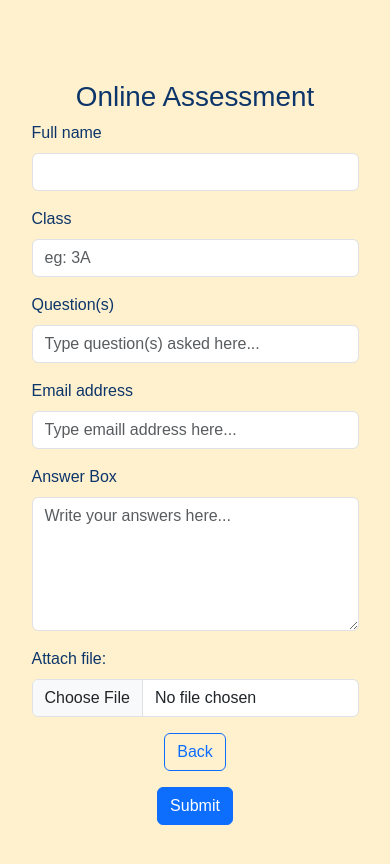
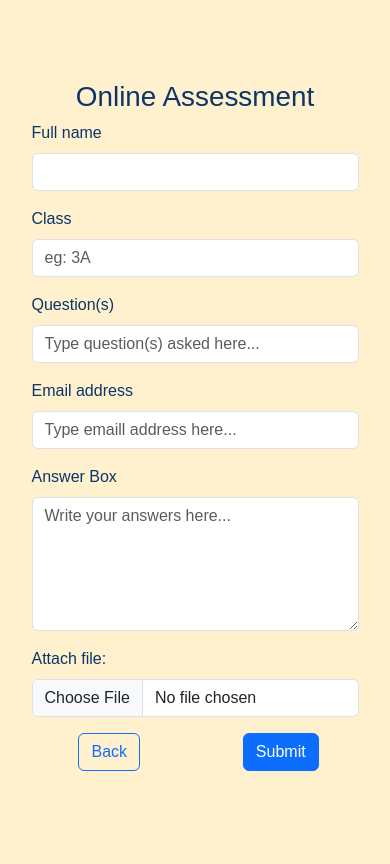
Before and after one commit to askdebb/jhs-assessment, a plain HTML site: page pages/home_assignment.html in a window 390 px wide. Drawn offline with nearby package versions, Linux system fonts and the light colour scheme; a web font is replaced by a local one.

Commit message:
modified home-onlineassignment page buttons

```diff
--- a/pages/home_assignment.html
+++ b/pages/home_assignment.html
@@ -68,12 +68,12 @@
               </div>
             </div>
 
-            <div class="col-md-6 form-btn ">
+            <div class="col-6 form-btn ">
               <a class="btn btn-tertiary btn-outline-primary" href="./b9-computing-assessment.html">Back</a>
             </div>
 
 
-            <div class="col-md-6 form-btn">
+            <div class="col-6 form-btn">
               <button class="btn btn-primary" type="submit">Submit</button>
             </div>
           </form>
```
